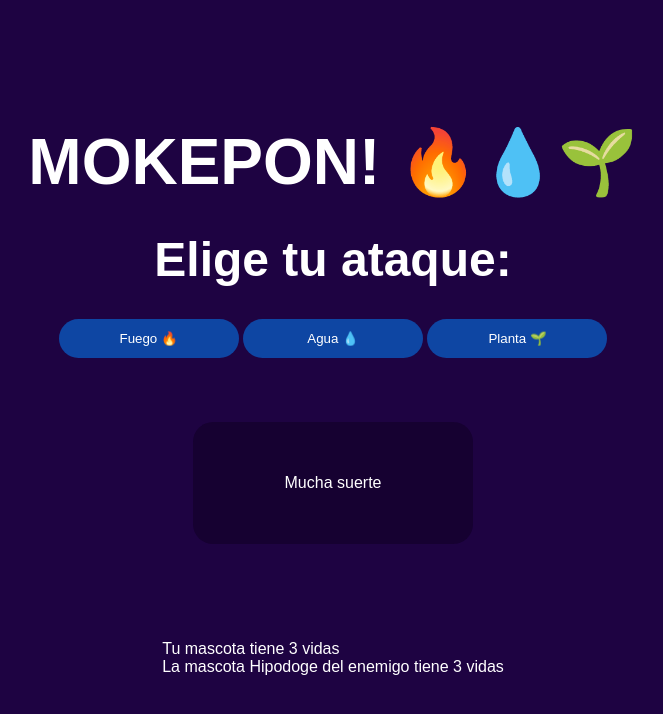
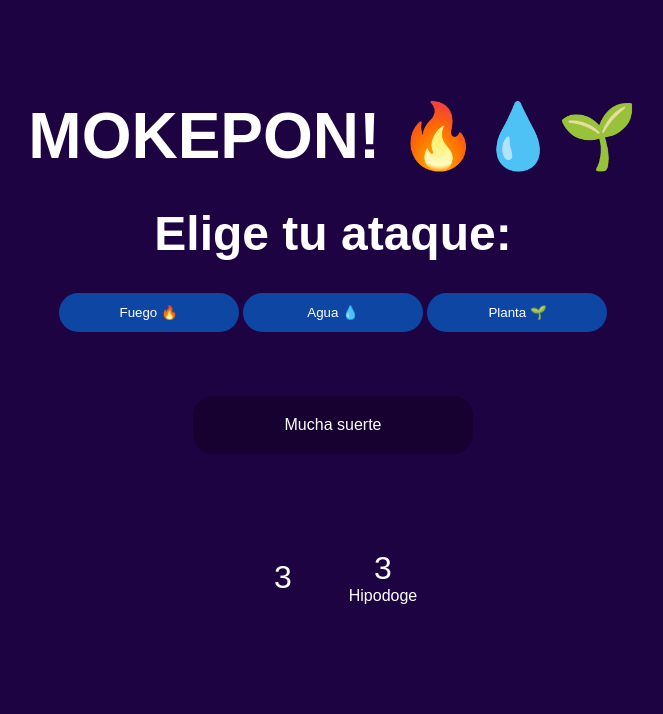
Before and after one commit to AdrianGerman/mokepon, a plain HTML site: page mokepon.html in a window 1280 px wide. Both pictures are taken after a click on the button "Seleccionar". Shown: the whole page, without its empty margins (307-970 px from the left). Drawn offline with Linux system fonts and the light colour scheme; a web font is replaced by a local one.

Commit message:
CSS Grid

```diff
--- a/css/styles.css
+++ b/css/styles.css
@@ -161,3 +161,23 @@
   cursor: pointer;
   font-family: "RocknRoll One", sans-serif;
 }
+
+.ataques {
+  display: grid;
+  grid-template-columns: 100px 100px;
+  color: white;
+}
+
+.ataques div {
+  display: flex;
+  flex-direction: column;
+  justify-content: center;
+  align-items: center;
+  text-align: center;
+}
+
+#vidas-jugador,
+#vidas-enemigo {
+  font-size: 32px;
+  margin-bottom: 0;
+}
--- a/mokepon.html
+++ b/mokepon.html
@@ -55,23 +55,24 @@
         </div>
 
         <div id="mensajes">
-          <div id="resultado">Mucha suerte</div>
+          <p id="resultado">Mucha suerte</p>
           <section id="reiniciar">
             <button id="boton-reiniciar">Reiniciar</button>
           </section>
         </div>
 
-        <div>
-          <div id="ataques-del-jugador"></div>
-          <div id="ataques-del-enemigo"></div>
-          <p>
-            Tu mascota <span id="mascota-jugador"></span> tiene
-            <span id="vidas-jugador">3</span> vidas
-          </p>
-          <p>
-            La mascota <span id="mascota-enemigo"></span> del enemigo tiene
-            <span id="vidas-enemigo">3</span> vidas
-          </p>
+        <div class="ataques">
+          <div>
+            <p id="vidas-jugador">3</p>
+            <p id="mascota-jugador"></p>
+
+            <div id="ataques-del-jugador"></div>
+          </div>
+          <div>
+            <p id="vidas-enemigo">3</p>
+            <p id="mascota-enemigo"></p>
+            <div id="ataques-del-enemigo"></div>
+          </div>
         </div>
       </section>
     </section>
```
